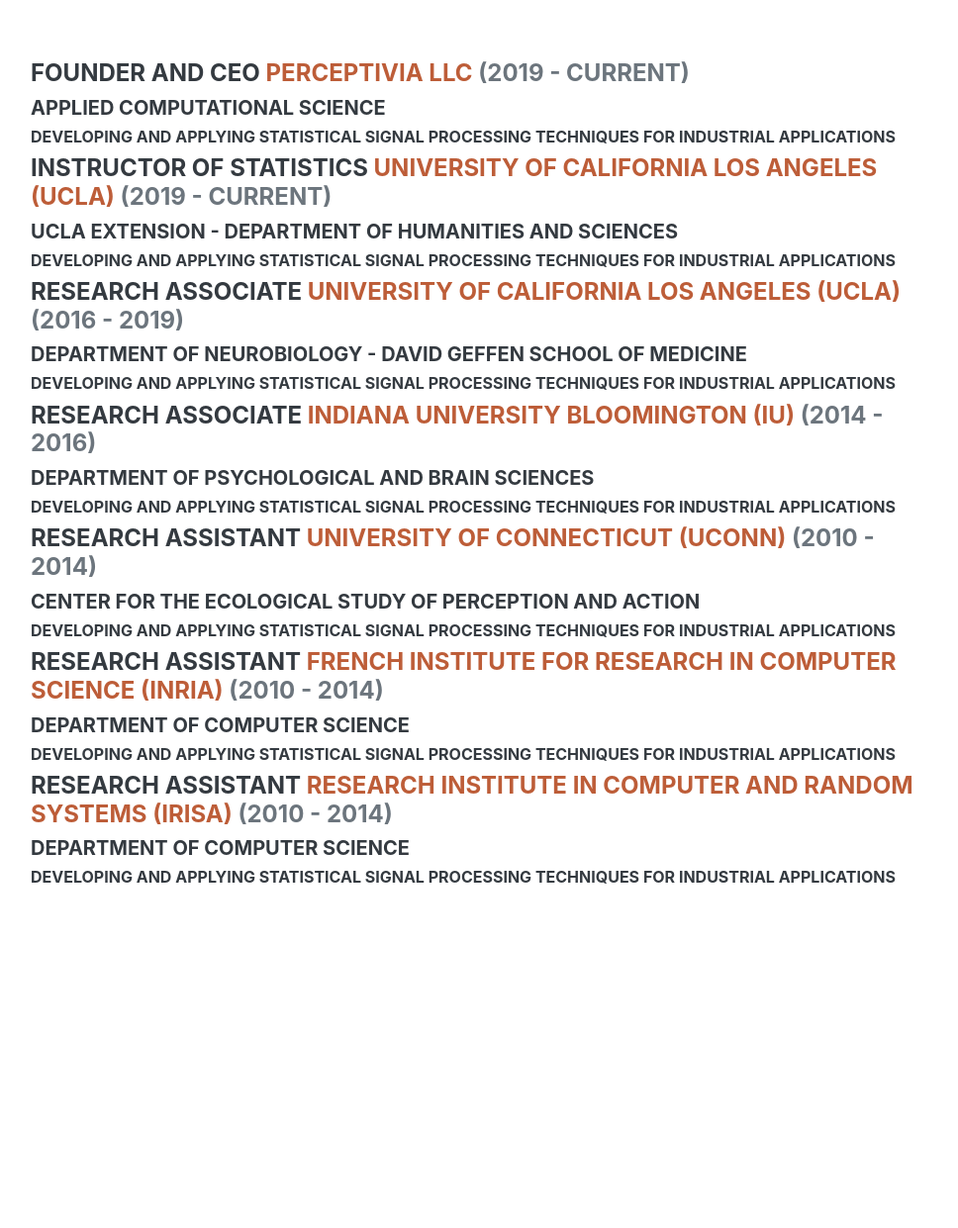
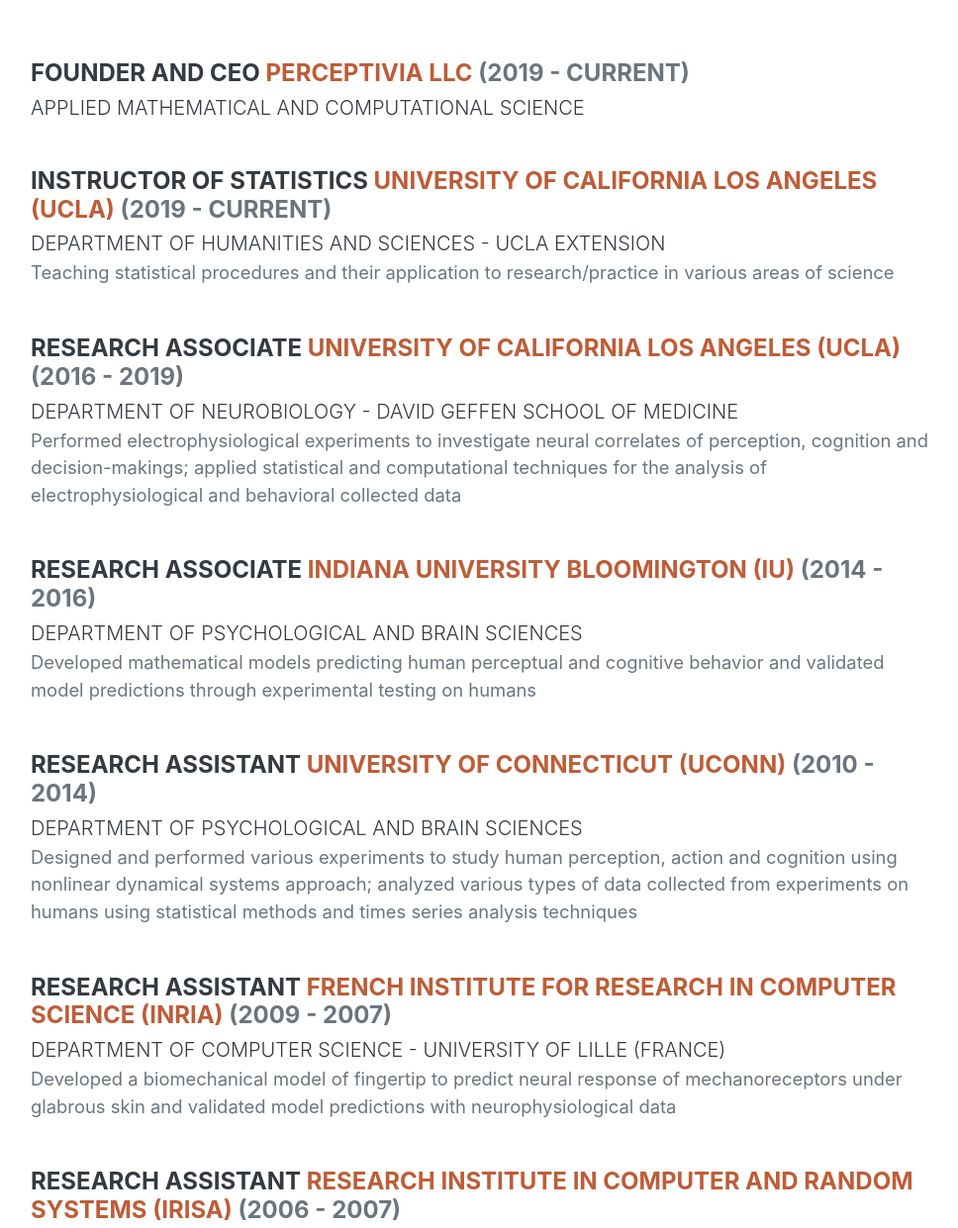
Before and after one commit to vahabmo/vahabmo.github.io, a plain HTML site: page index.html in a window 1280 px wide. Shown: the part 820-2061 px from the top of the page at 99% size, without its empty margins (289-1257 px from the left). Drawn offline with Linux system fonts and the light colour scheme; a web font is replaced by a local one.

Commit message:
Update index.html

```diff
--- a/index.html
+++ b/index.html
@@ -5,7 +5,7 @@
   <meta name="viewport" content="width=device-width, initial-scale=1, shrink-to-fit=no" />
   <meta name="description" content="" />
   <meta name="author" content="" />
-  <title>Mo Abdolvahab</title>
+  <title>Welcome!</title>
   <link rel="icon" type="image/x-icon" href="assets/img/favicon.ico" />
   <!-- Font Awesome icons (free version)-->
   <script src="https://use.fontawesome.com/releases/v5.15.3/js/all.js" crossorigin="anonymous"></script>
@@ -58,46 +58,48 @@
     </section>
     <section class="resume-section" id="experience">
       <div class="resume-section-content">
+
         <h4>Founder and CEO   <span class="text-primary">Perceptivia LLC   </span><span class="text-secondary"> (2019 - Current) </span></h4>
-        <h5>Applied Computational Science   </h5>
-        <h6>Developing and applying statistical signal processing techniques for industrial applications</h6>
-        <p4></p4>
+        <h5 class="lead mb-1">Applied Mathematical and Computational Science   </h5>
+        <p class="lead mb-5"></p>
+
         <h4>Instructor of Statistics   <span class="text-primary">University of California Los Angeles (UCLA)   </span><span class="text-secondary"> (2019 - Current) </span></h4>
-        <h5>UCLA Extension - Department of Humanities and Sciences   </h5>
-        <h6>Developing and applying statistical signal processing techniques for industrial applications</h6>
-        <p4></p4>
+        <h5 class="lead mb-1">Department of Humanities and Sciences - UCLA Extension  </h5>
+        <p class="lead mb-5">Teaching statistical procedures and their application to research/practice in various areas of science</p>
+
+
         <h4>RESEARCH ASSOCIATE   <span class="text-primary">University of California Los Angeles (UCLA)   </span><span class="text-secondary"> (2016 - 2019) </span></h4>
-        <h5>Department of Neurobiology - David Geffen School of Medicine   </h5>
-        <h6>Developing and applying statistical signal processing techniques for industrial applications</h6>
-        <p4></p4>
+        <h5 class="lead mb-1">Department of Neurobiology - David Geffen School of Medicine   </h5>
+        <p class="lead mb-5">Performed electrophysiological experiments to investigate neural correlates of perception, cognition and decision-makings; applied statistical and computational techniques for the analysis of electrophysiological and behavioral collected data</p>
+
         <h4>RESEARCH ASSOCIATE   <span class="text-primary">Indiana University Bloomington (IU)   </span><span class="text-secondary"> (2014 - 2016) </span></h4>
-        <h5>Department of Psychological and Brain Sciences  </h5>
-        <h6>Developing and applying statistical signal processing techniques for industrial applications</h6>
-        <p4></p4>
+        <h5 class="lead mb-1">Department of Psychological and Brain Sciences  </h5>
+        <p class="lead mb-5">Developed mathematical models predicting human perceptual and cognitive behavior and validated model predictions through experimental testing on humans</p>
+
         <h4>RESEARCH ASSISTANT   <span class="text-primary">University of Connecticut (UConn)   </span><span class="text-secondary"> (2010 - 2014) </span></h4>
-        <h5>Center for the Ecological Study of Perception and Action  </h5>
-        <h6>Developing and applying statistical signal processing techniques for industrial applications</h6>
-        <p4></p4>
-        <h4>RESEARCH ASSISTANT   <span class="text-primary">French Institute for Research in Computer Science (INRIA)   </span><span class="text-secondary"> (2010 - 2014) </span></h4>
-        <h5>Department of Computer Science  </h5>
-        <h6>Developing and applying statistical signal processing techniques for industrial applications</h6>
-        <p4></p4>
-        <h4>RESEARCH ASSISTANT   <span class="text-primary">Research Institute in Computer And Random Systems (IRISA)   </span><span class="text-secondary"> (2010 - 2014) </span></h4>
-        <h5>Department of Computer Science  </h5>
-        <h6>Developing and applying statistical signal processing techniques for industrial applications</h6>
-        <p4></p4>
+        <h5 class="lead mb-1">Department of Psychological and Brain Sciences  </h5>
+        <p class="lead mb-5">Designed and performed various experiments to study human perception, action and cognition using nonlinear dynamical systems approach; analyzed various types of data collected from experiments on humans using statistical methods and times series analysis techniques</p>
+
+        <h4>RESEARCH ASSISTANT   <span class="text-primary">French Institute for Research in Computer Science (INRIA)   </span><span class="text-secondary"> (2009 - 2007) </span></h4>
+        <h5 class="lead mb-1">Department of Computer Science - University of Lille (France) </h5>
+        <p class="lead mb-5">Developed a biomechanical model of fingertip to predict neural response of mechanoreceptors under glabrous skin and validated model predictions with neurophysiological data</p>
+
+        <h4>RESEARCH ASSISTANT   <span class="text-primary">Research Institute in Computer And Random Systems (IRISA)   </span><span class="text-secondary"> (2006 - 2007) </span></h4>
+        <h5 class="lead mb-1">Department of Computer Science - University of Rennes (France) </h5>
+        <p class="lead mb-5">Developing and applying statistical signal processing techniques for industrial applications</p>
+
       </div>
     </section>
     <section class="resume-section" id="education">
       <div class="resume-section-content">
         <h4>Ph.D.   <span class="text-primary">Experimental Psychology   </span><span class="text-secondary"> (2010 - 2014) </span></h4>
-        <h5>University of Connecticut - Storrs, CT, USA   </h5>
+        <h5 class="lead mb-4">University of Connecticut - Storrs, CT, USA   </h5>
         <h4></h4>
         <h4>M.S.   <span class="text-primary">Electrical Engineering   </span><span class="text-secondary"> (2006 - 2007) </span></h4>
-        <h5>University of Rennes - Rennes, France   </h5>
+        <h5 class="lead mb-4">University of Rennes - Rennes, France   </h5>
         <h4></h4>
         <h4>B.S.   <span class="text-primary">Mechanical Engineering   </span><span class="text-secondary"> (2001 - 2005) </span></h4>
-        <h5>Iran University of Science and Technology - Tehran, Iran   </h5>
+        <h5 class="lead mb-4">Iran University of Science and Technology - Tehran, Iran   </h5>
         <h4></h4>
       </div>
     </section>
```
